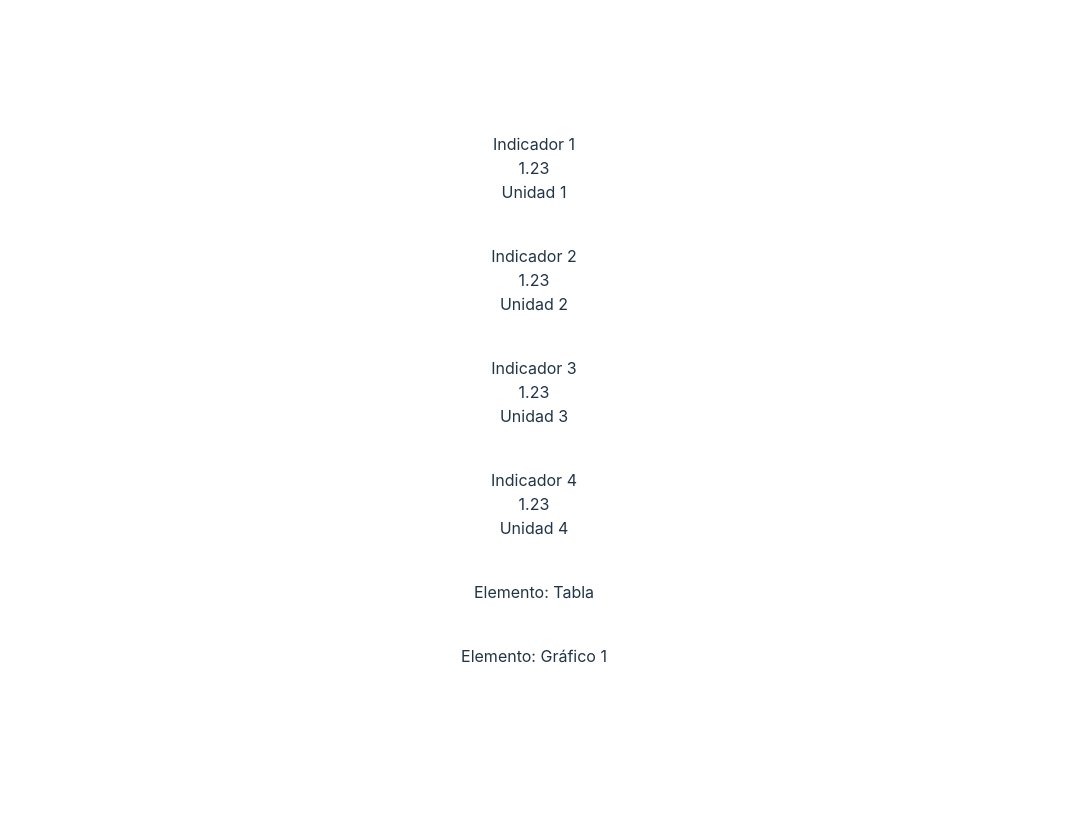
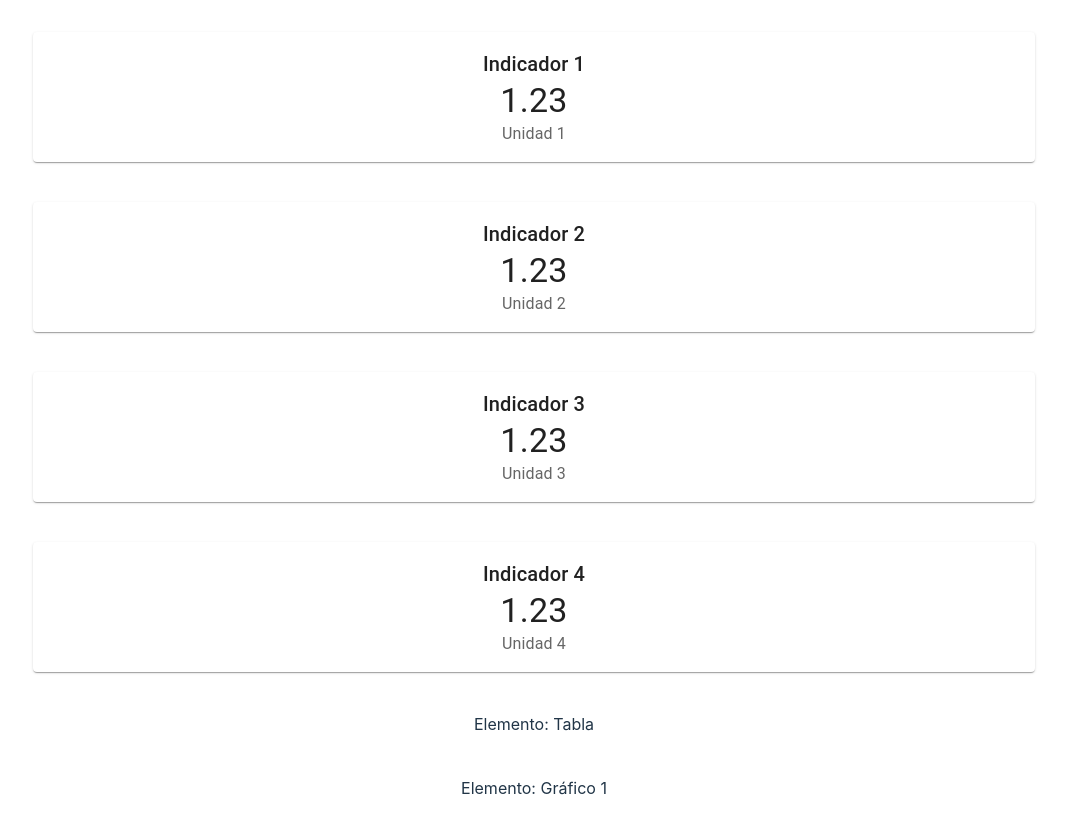
Before and after one commit to AlexDiez10/dashboard, a React (Vite) app: page / in a window 1280 px wide. Shown: the whole page, without its empty margins (106-1173 px from the left). Before the commit the page ends 800 px from the top, so only its background shows below. Built offline with nearby package versions, Linux system fonts and the light colour scheme.

Commit message:
Import and use of Typography and Paper in the Indicator component

```diff
--- a/src/components/indicator.tsx
+++ b/src/components/indicator.tsx
@@ -1,3 +1,6 @@
+import Typography from "@mui/material/Typography";
+import Paper from '@mui/material/Paper'
+
 interface Config {
     title?:String;
     subtitle?:String;
@@ -6,10 +9,22 @@
 
 export default function Indicator(config:Config){
     return (
-        <>
-            {config.title}<br />
-            {config.value.toString()}<br />
-            {config.subtitle}
-        </>
+        <Paper
+            sx={{
+                p:2,
+                display:'flex',
+                flexDirection:'column'
+            }}
+        >
+            <Typography component="h2" variant="h6">
+                {config.title}<br />
+            </Typography>
+            <Typography component="p" variant="h4">
+                {config.value.toString()}<br />
+            </Typography>
+            <Typography color="text.secondary" sx={{flex:1}}>
+                {config.subtitle}
+            </Typography>
+        </Paper>
     )
 }
```
